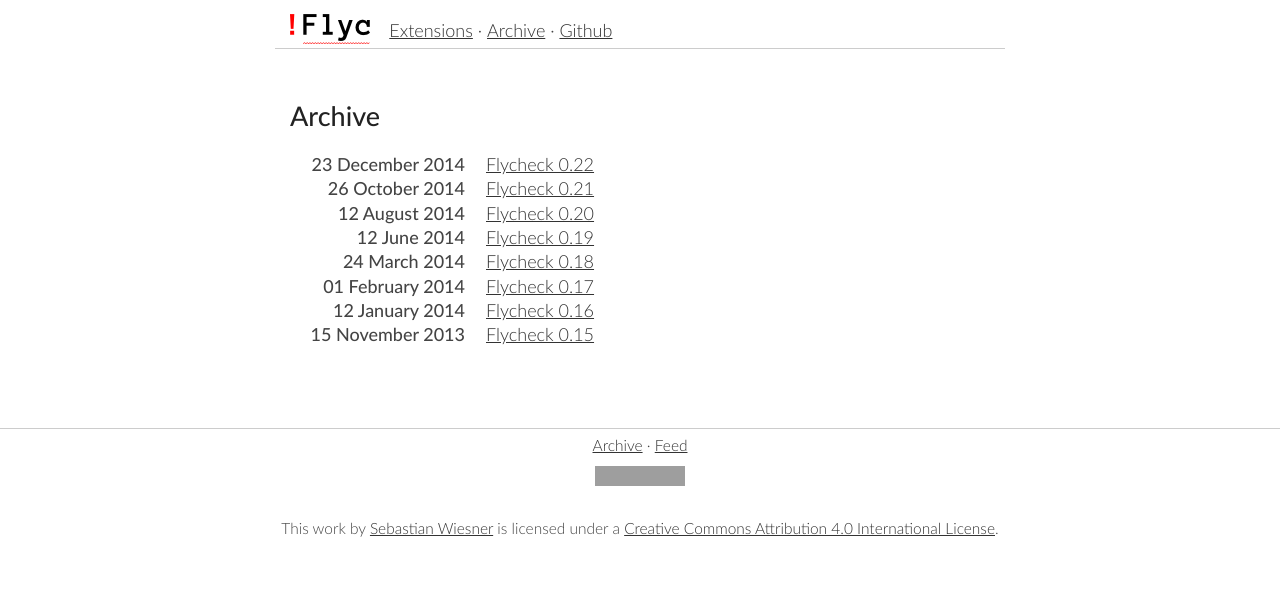
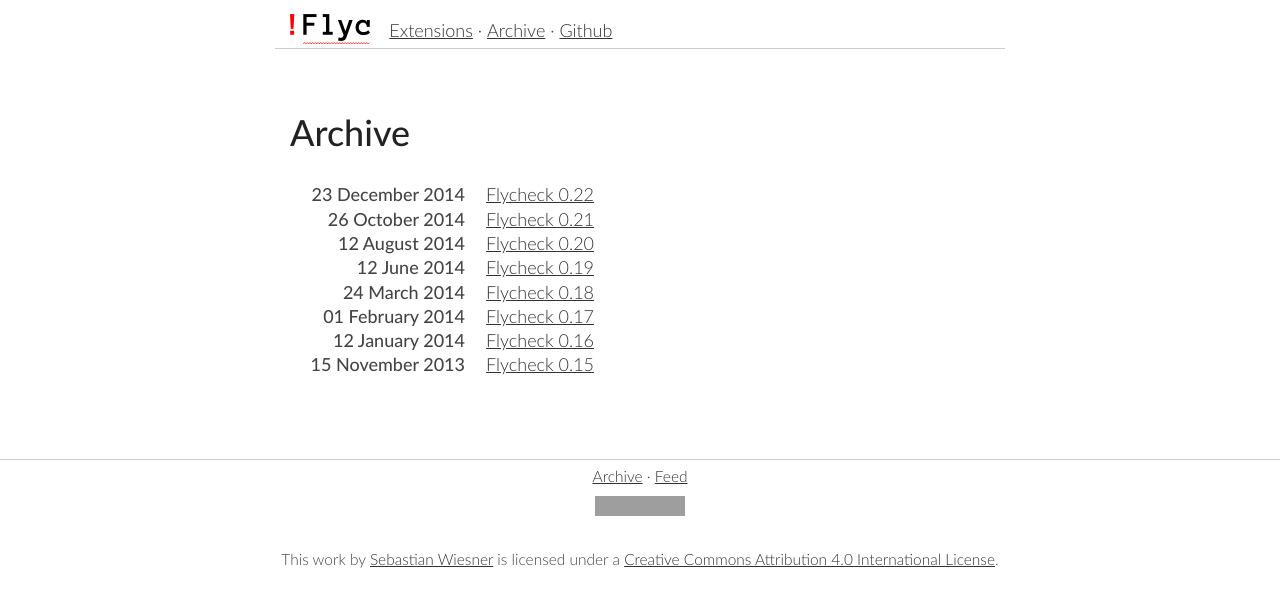
Before and after one commit to cmarqu/flycheck.github.io, a Jekyll site: the page built from archive.html, in a window 1280 px wide. Shown: the top 607 px of the page. Built offline with Jekyll 4.4.1, drawn with Linux system fonts in a browser that asks for light colours; grey boxes are pictures that could not be loaded.

Commit message:
Show title of pages

```diff
--- a/_layouts/page.html
+++ b/_layouts/page.html
@@ -2,5 +2,8 @@
 layout: default
 ---
 <article>
+  <header>
+    <h1 class="page-title">{{page.title|escape}}</h1>
+  </header>
   {{content}}
 </article>
--- a/archive.html
+++ b/archive.html
@@ -2,8 +2,6 @@
 title: Archive
 layout: page
 ---
-
-<h1>Archive</h1>
 
 <dl class="post-list">
 {% for post in site.posts %}
```
Also changed, not shown: extensions.md (+0 -3 lines).
